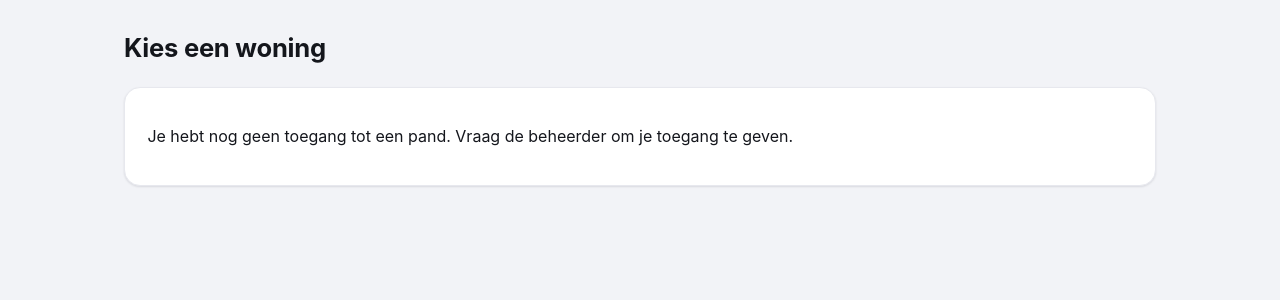
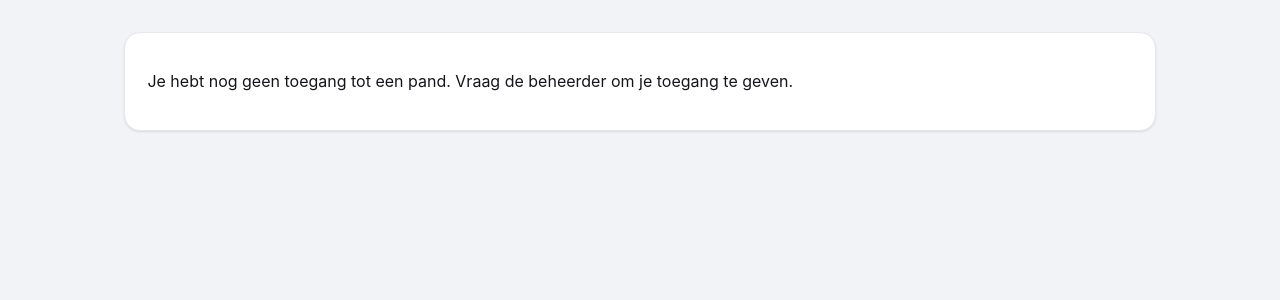
Before and after one commit to jmmreckman/kamerverhuur-scanner, a Flask app: template webapp/templates/pand_kiezer.html in a window 1280 px wide. Shown: the top 300 px of the page. Run offline with Flask 3, Linux system fonts and the light colour scheme; the template is opened without the code that fills it, so the values that code supplies are empty; parts of the project's set-up code (start-up, migrations or seed data) failed here and were passed over; some libraries are stand-ins or nearby versions.

Commit message:
pandkiezer: overbodige 'Kies een woning'-kop weg
Co-Authored-By: Claude Opus 4.8 <noreply@anthropic.com>
Claude-Session: https://claude.ai/code/session_01A1CqEaH5MfvneD1xZWbshq

```diff
--- a/webapp/templates/pand_kiezer.html
+++ b/webapp/templates/pand_kiezer.html
@@ -2,10 +2,6 @@
 {% from "_icons.html" import icon_kamers, icon_euro %}
 {% block title %}Kies een woning{% endblock %}
 {% block content %}
-<div class="page-header">
-  <h1>Kies een woning</h1>
-</div>
-
 {% if panden %}
 <div class="card" id="aandacht-card" style="margin-bottom:1.5rem">
   <h2 style="margin-top:0">Wat vraagt aandacht</h2>
```
